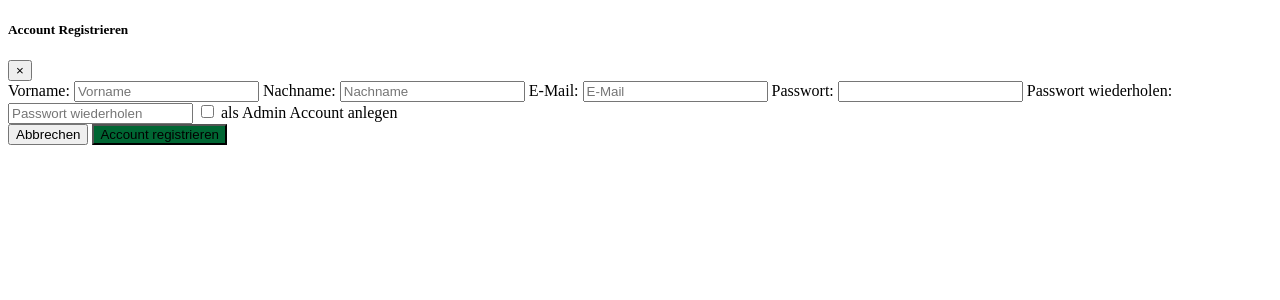
After one commit to Foxy4000/Notenmanager, a Flask app: page /register in a window 1280 px wide. The commit adds this page. Shown: the top 300 px of the page. Run offline with Flask 2, Linux system fonts and the light colour scheme.

Commit message:
Account registration moved from navbar to a own html file

```diff
--- a/src/app.py
+++ b/src/app.py
@@ -80,6 +80,10 @@ def deleteStudent(student_id):
     flash(schueler.vorname + " " + schueler.nachname + " wurde entfernt")
     return redirect(url_for('profile'))
 
+@app.route("/register")
+def register():
+    session['logged_in'] = True
+    return render_template("register.html")
 
 class Lehrer(db.Model):
     id = db.Column(db.Integer, primary_key=True)  # primary keys are required by SQLAlchemy
--- /dev/null
+++ b/src/templates/register.html
@@ -0,0 +1,58 @@
+<!DOCTYPE html>
+<html lang="de">
+
+
+<head>
+    <meta charset="UTF-8">
+    <title>Title</title>
+</head>
+<body>
+    <div class="modal fade" id="registrierung" tabindex="-1" role="dialog" aria-labelledby="registrierungTitle"
+         aria-hidden="true">
+        <div class="modal-dialog modal-dialog-centered" role="document">
+            <div class="modal-content">
+                <form class="container">
+                    <div class="modal-header">
+                        <h5 class="modal-title" id="registrierungTitle">Account Registrieren</h5>
+                        <button type="button" class="close" data-dismiss="modal" aria-label="Close">
+                            <span aria-hidden="true">&times;</span>
+                        </button>
+                    </div>
+                    <form method="post" action="submitAccount">
+                        <label for="firstname">Vorname:</label>
+                        <input class="form-control" name="firstname" id="firstname" placeholder="Vorname"
+                               required="required" minlength="2">
+
+                        <label for="lastname">Nachname:</label>
+                        <input class="form-control" name="lastname" id="lastname" placeholder="Nachname">
+
+                        <label for="e-mail">E-Mail:</label>
+                        <input class="form-control" name="e-mail" id="e-mail"
+                               placeholder="E-Mail">
+
+                        <label for="password">Passwort:</label>
+                        <input type="password" class="form-control" name="password" id="password">
+
+                        <label for="password_repeat">Passwort wiederholen:</label>
+                        <input type="password" class="form-control" name="password_repeat" id="password_repeat"
+                               placeholder="Passwort wiederholen">
+
+                        <input type="checkbox" id="isAdmin" name="AdminAccountCheckbox">
+                        <label for="isAdmin">als Admin Account anlegen</label>
+                    </form>
+
+
+                    <div class="modal-footer">
+                        <button type="button" class="btn btn-secondary" data-dismiss="modal">Abbrechen</button>
+                        <button type="button" class="btn btn-primary" style="background-color: #006633;">Account
+                            registrieren
+                        </button>
+                    </div>
+                </form>
+            </div>
+        </div>
+    </div>
+    </div>
+    </div>
+</body>
+</html>
```
Also changed, not shown: src/templates/navbar.html (+1 -49 lines).
